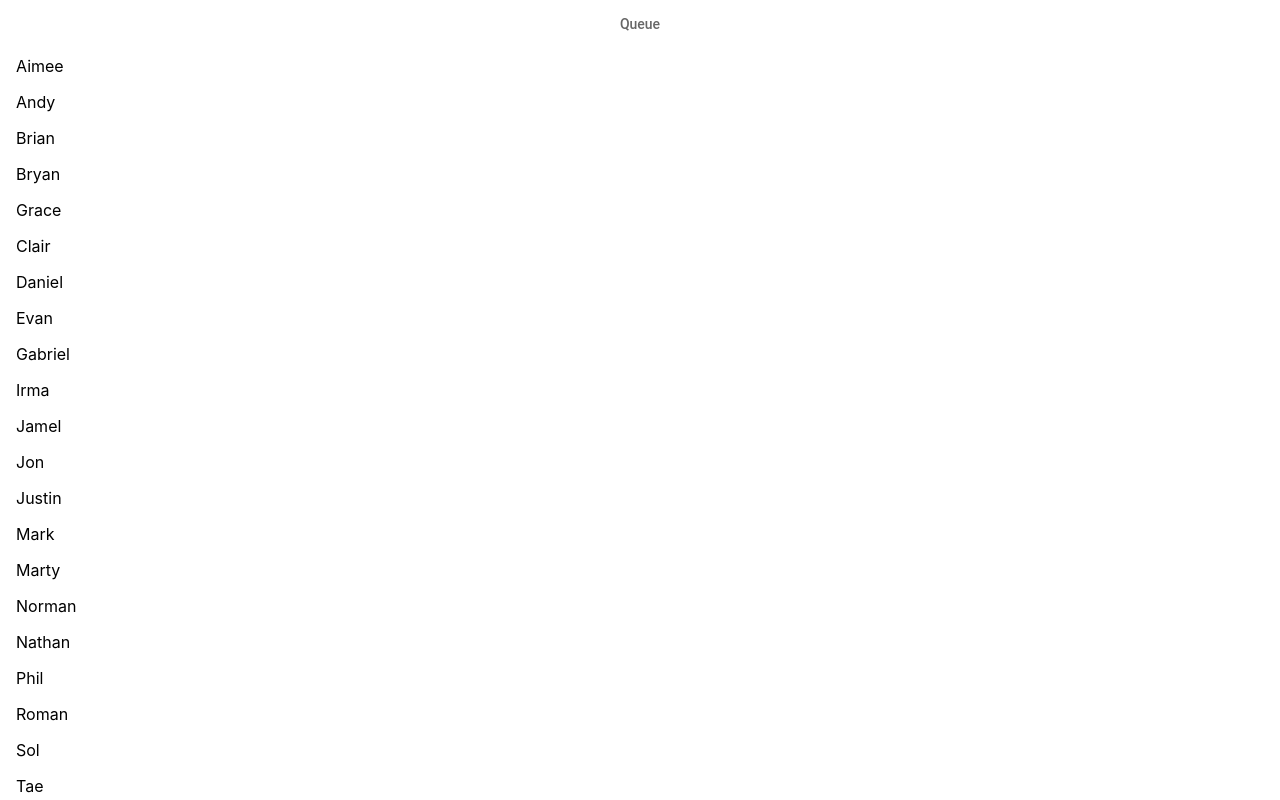
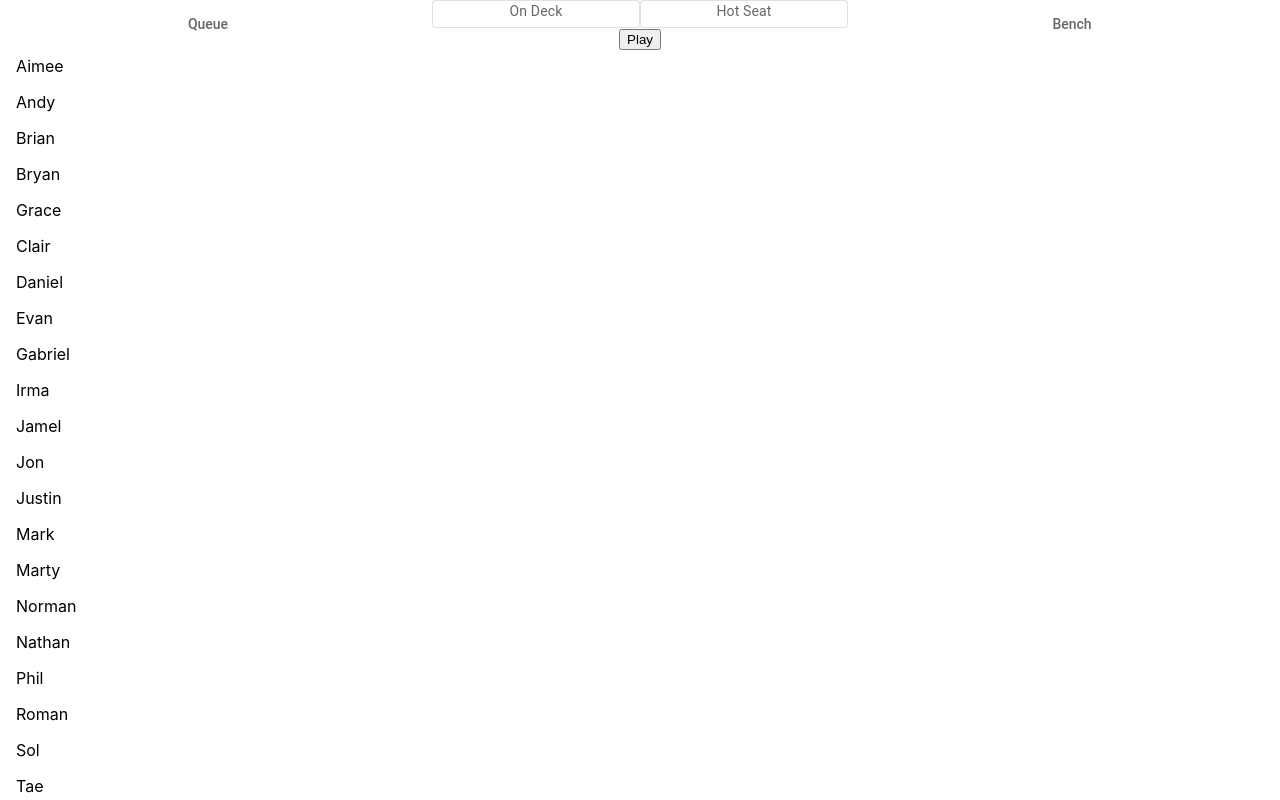
Before and after one commit to TaylorDarneille/react-random-student-generator, a React (Create React App) app: page / in a window 1280 px wide. Shown: the top 800 px of the page. Built offline with nearby package versions, Linux system fonts and the light colour scheme.

Commit message:
implements initial grid layout

```diff
--- a/src/App.js
+++ b/src/App.js
@@ -1,4 +1,6 @@
 import './App.css'
+import Grid from '@mui/material/Grid';
+
 import { useState } from 'react'
 import StudentList from './List'
 import StudentCard from './Card'
@@ -46,11 +48,34 @@
 
   return (
     <div className="App">
-      <StudentList title={'Queue'} students={court.queue} />
-      <StudentCard title={'On Deck'} student={court.deck} />
-      <StudentCard title={'Hot Seat'} student={court.hotSeat} />
-      <StudentList title={'Bench'} students={court.bench} />
-      <button onClick={play}>Play</button>
+      <Grid container spacing={2}>
+        <Grid item xs={4}>
+          <StudentList title={'Queue'} students={court.queue} />
+        </Grid>
+
+        <Grid item xs = {4}>
+          <Grid container>
+            <Grid item xs={6}>
+              <StudentCard title={'On Deck'} student={court.deck} />
+            </Grid>
+            <Grid item xs={6}>
+              <StudentCard title={'Hot Seat'} student={court.hotSeat} />
+            </Grid>
+
+            <Grid container>
+              <Grid item xs={12}>
+                <button onClick={play}>Play</button>
+              </Grid>
+            </Grid>
+
+          </Grid>
+        </Grid>
+
+
+        <Grid item xs={4}>
+          <StudentList title={'Bench'} students={court.bench} />
+        </Grid>
+      </Grid>
     </div>
   );
 }
```
